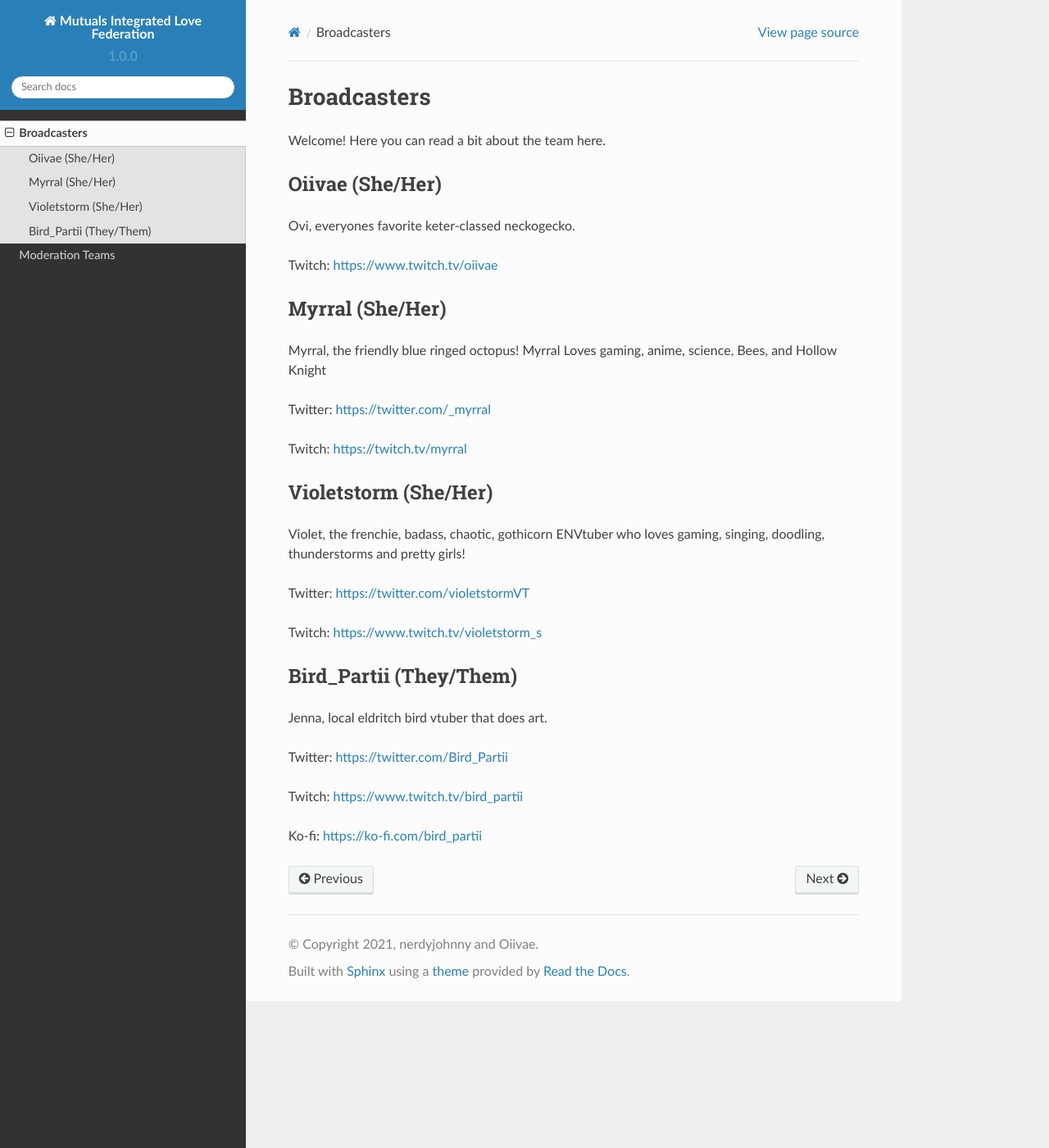
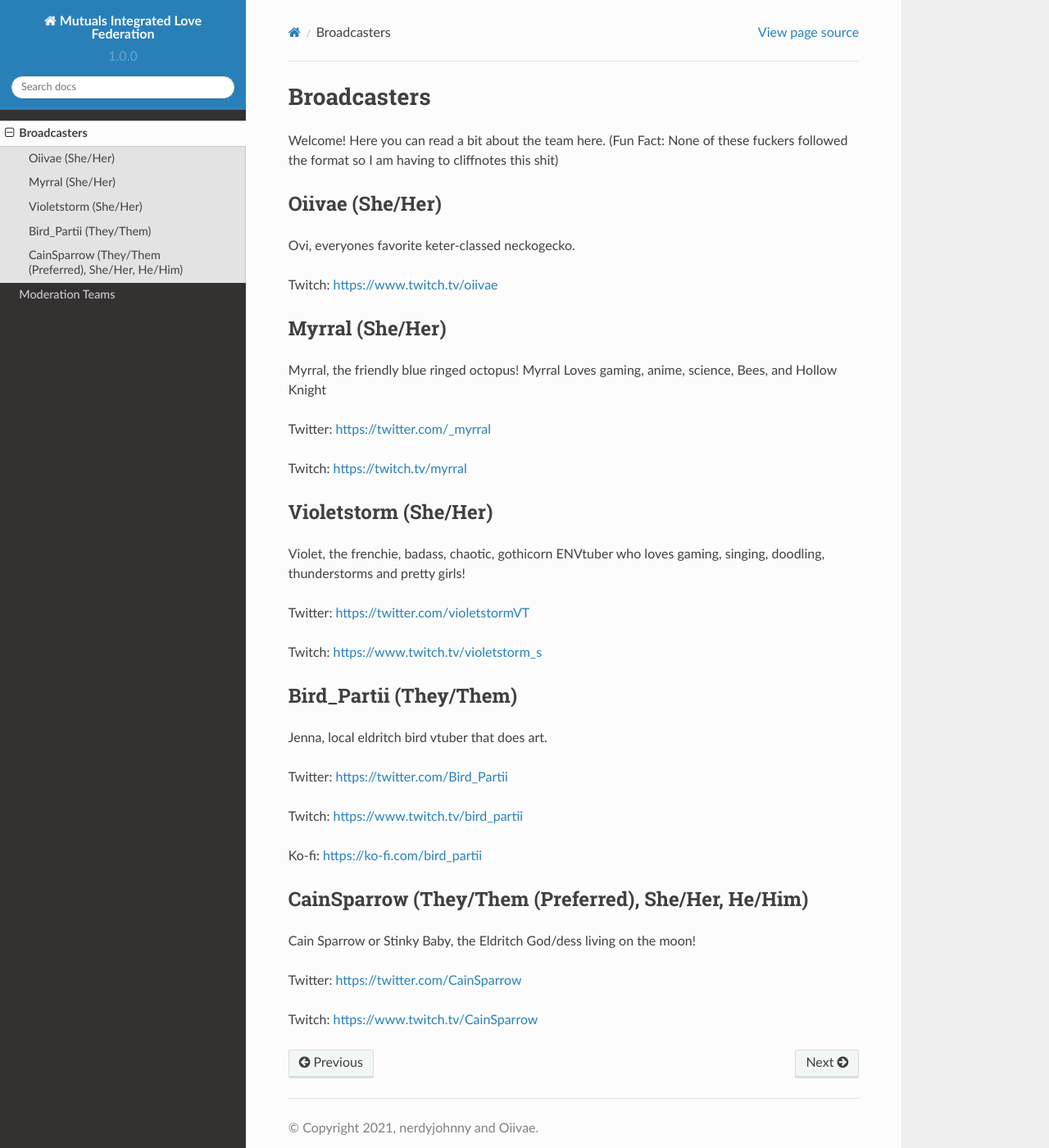
Before and after one commit to OiivaeCommunity/love, a Sphinx documentation site: the page built from docs/source/broadcasters.rst, in a window 1280 px wide and 1400 px high. Shown: the whole window at 82% size. Built offline with Sphinx 7.4.7 and the Read the Docs theme 2.0.0, drawn with Linux system fonts in a browser that asks for light colours.

Commit message:
Update broadcasters.rst

```diff
--- a/docs/source/broadcasters.rst
+++ b/docs/source/broadcasters.rst
@@ -1,6 +1,6 @@
 Broadcasters
 ========
-Welcome! Here you can read a bit about the team here.
+Welcome! Here you can read a bit about the team here. (Fun Fact: None of these fuckers followed the format so I am having to cliffnotes this shit)
 
 
 Oiivae (She/Her)
@@ -18,6 +18,7 @@ Twitter: https://twitter.com/_myrral
 
 Twitch: https://twitch.tv/myrral
 
+
 Violetstorm (She/Her)
 ''''''''
 Violet, the frenchie, badass, chaotic, gothicorn ENVtuber who loves gaming, singing, doodling, thunderstorms and pretty girls!
@@ -25,6 +26,7 @@ Violet, the frenchie, badass, chaotic, gothicorn ENVtuber who loves gaming, sing
 Twitter: https://twitter.com/violetstormVT
 
 Twitch: https://www.twitch.tv/violetstorm_s
+
 
 Bird_Partii (They/Them)
 '''''''
@@ -35,3 +37,12 @@ Twitter: https://twitter.com/Bird_Partii
 Twitch: https://www.twitch.tv/bird_partii
 
 Ko-fi: https://ko-fi.com/bird_partii
+
+
+CainSparrow (They/Them (Preferred), She/Her, He/Him)
+'''''''
+Cain Sparrow or Stinky Baby, the Eldritch God/dess living on the moon!
+
+Twitter: https://twitter.com/CainSparrow
+
+Twitch: https://www.twitch.tv/CainSparrow
```
